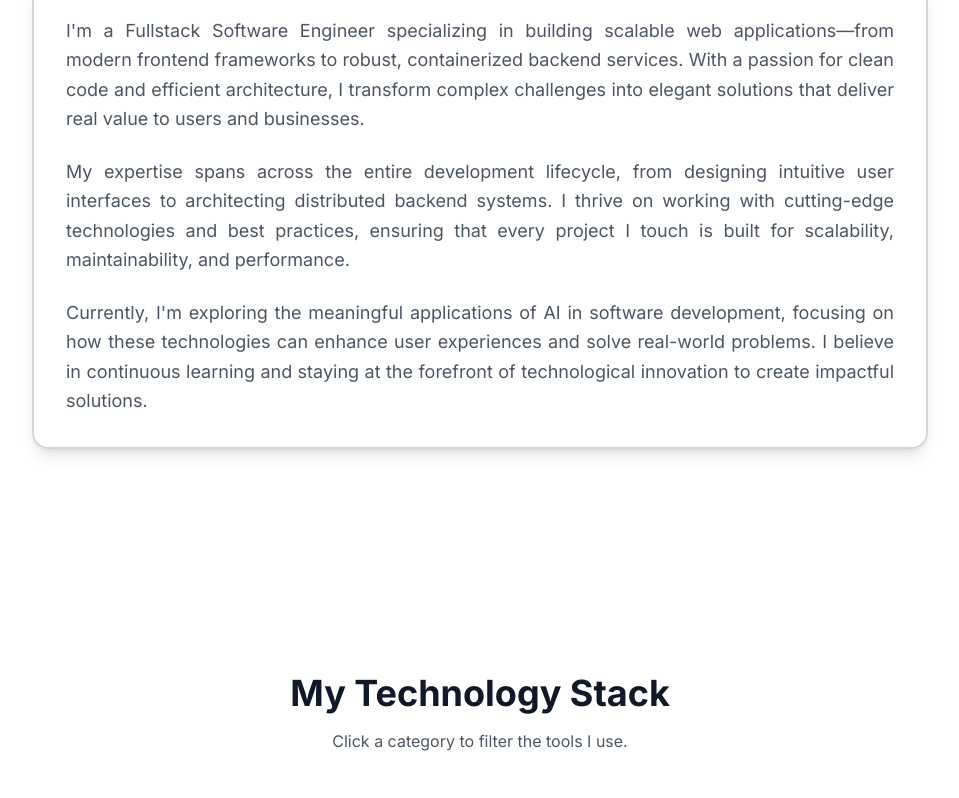
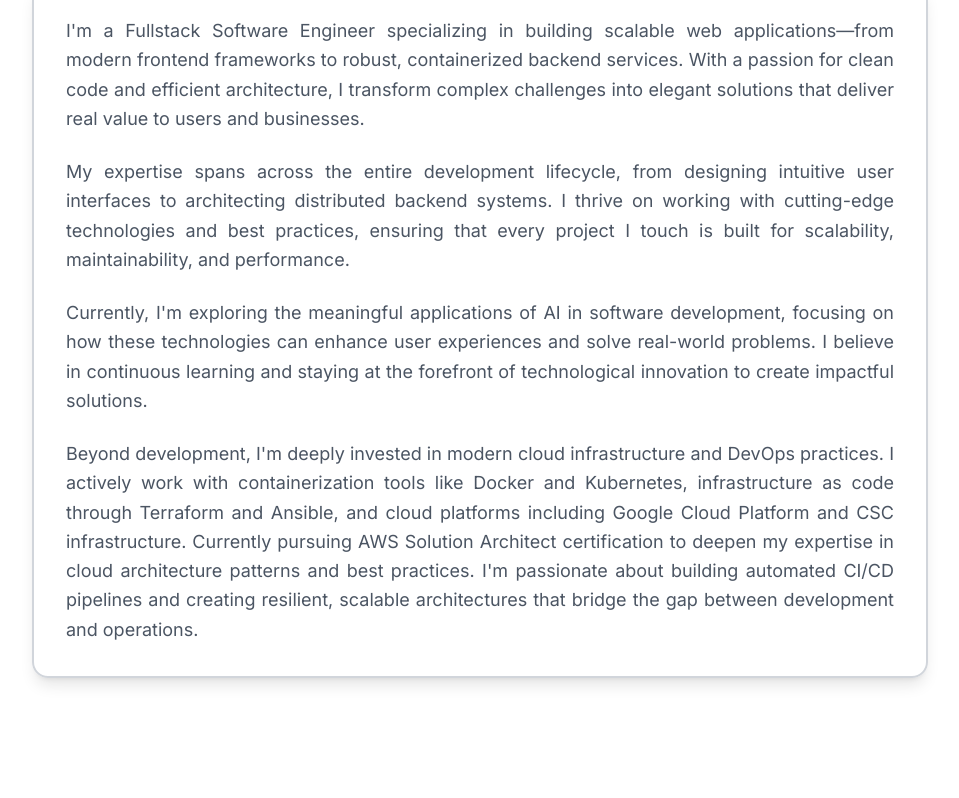
Before and after one commit to pasiones/portfolio, a React (Vite) app: page / in a window 1280 px wide. Shown: the part 938-1736 px from the top of the page, without its empty margins (160-1119 px from the left). Built offline with nearby package versions, Linux system fonts and the light colour scheme.

Commit message:
add info about cloud

```diff
--- a/src/components/AboutSection.jsx
+++ b/src/components/AboutSection.jsx
@@ -2,6 +2,7 @@ import React from 'react';
 import { motion } from 'framer-motion';
 import AnimatedSection from './util/AnimatedSection';
 import { fadeInUp } from '../constants/animations';
+import { ABOUT_DATA } from '../constants/data';
 
 const AboutSection = () => {
     return (
@@ -24,17 +25,16 @@ const AboutSection = () => {
                     transition={{ duration: 0.5, delay: 0.2 }}
                     className="border-2 border-gray-300 dark:border-gray-700 rounded-2xl p-8 bg-white/50 dark:bg-gray-800/50 backdrop-blur-sm shadow-lg"
                 >
-                    <p className="text-lg text-gray-600 dark:text-gray-400 mb-6 leading-relaxed text-justify">
-                        I'm a Fullstack Software Engineer specializing in building scalable web applications—from modern frontend frameworks to robust, containerized backend services. With a passion for clean code and efficient architecture, I transform complex challenges into elegant solutions that deliver real value to users and businesses.
-                    </p>
-
-                    <p className="text-lg text-gray-600 dark:text-gray-400 mb-6 leading-relaxed text-justify">
-                        My expertise spans across the entire development lifecycle, from designing intuitive user interfaces to architecting distributed backend systems. I thrive on working with cutting-edge technologies and best practices, ensuring that every project I touch is built for scalability, maintainability, and performance.
-                    </p>
-
-                    <p className="text-lg text-gray-600 dark:text-gray-400 leading-relaxed text-justify">
-                        Currently, I'm exploring the meaningful applications of AI in software development, focusing on how these technologies can enhance user experiences and solve real-world problems. I believe in continuous learning and staying at the forefront of technological innovation to create impactful solutions.
-                    </p>
+                    {ABOUT_DATA.map((paragraph, index) => (
+                        <p
+                            key={index}
+                            className={`text-lg text-gray-600 dark:text-gray-400 leading-relaxed text-justify ${
+                                index < ABOUT_DATA.length - 1 ? 'mb-6' : ''
+                            }`}
+                        >
+                            {paragraph}
+                        </p>
+                    ))}
                 </motion.div>
             </div>
         </AnimatedSection>
--- a/src/constants/data.js
+++ b/src/constants/data.js
@@ -11,6 +11,27 @@ export const ROLES_DATA = [
     'Full-Stack Developer',
     'AI/ML Engineer',
     'Cloud & DevOps Enthusiast',
+];
+
+export const ABOUT_DATA = [
+    'I\'m a Fullstack Software Engineer specializing in building scalable web applications—from ' +
+    'modern frontend frameworks to robust, containerized backend services. With a passion for clean ' +
+    'code and efficient architecture, I transform complex challenges into elegant solutions that deliver ' +
+    'real value to users and businesses.',
+
+    'My expertise spans across the entire development lifecycle, from designing intuitive user interfaces ' +
+    'to architecting distributed backend systems. I thrive on working with cutting-edge technologies and ' +
+    'best practices, ensuring that every project I touch is built for scalability, maintainability, and performance.',
+
+    'Currently, I\'m exploring the meaningful applications of AI in software development, focusing on how these ' +
+    'technologies can enhance user experiences and solve real-world problems. I believe in continuous learning and ' +
+    'staying at the forefront of technological innovation to create impactful solutions.',
+
+    'Beyond development, I\'m deeply invested in modern cloud infrastructure and DevOps practices. I actively work ' +
+    'with containerization tools like Docker and Kubernetes, infrastructure as code through Terraform and Ansible, ' +
+    'and cloud platforms including Google Cloud Platform and CSC infrastructure. Currently pursuing AWS Solution Architect ' +
+    'certification to deepen my expertise in cloud architecture patterns and best practices. I\'m passionate about building ' +
+    'automated CI/CD pipelines and creating resilient, scalable architectures that bridge the gap between development and operations.'
 ];
 
 export const SKILLS_DATA = [
```
